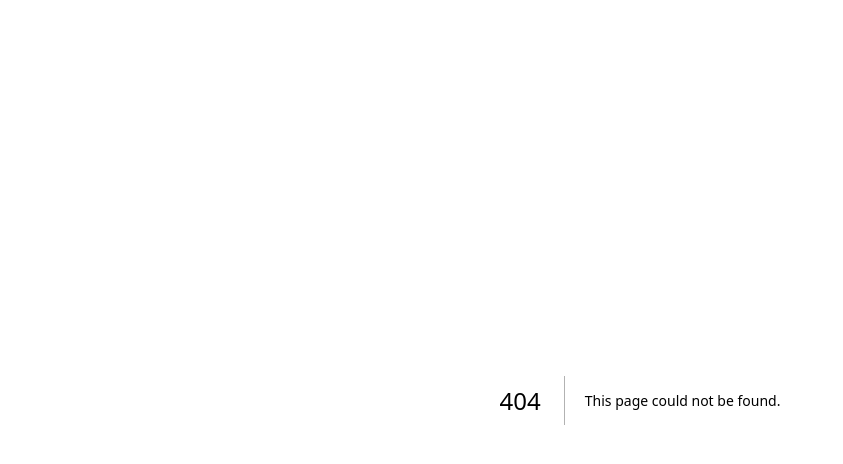
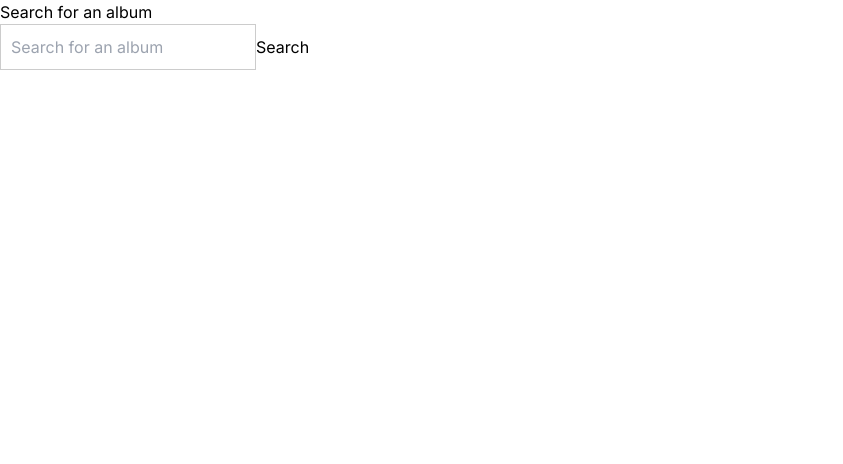
Before and after one commit to gwarzecha/spinit, a Next.js app: page /search in a window 1280 px wide. Before the commit this address had no page. Shown: the top 464 px of the page, without its empty margins (0-843 px from the left). Built offline with nearby package versions, Linux system fonts and the light colour scheme.

Commit message:
Get album enpoint working and fetching album data, set up routes/pages

```diff
--- /dev/null
+++ b/src/app/api/musicbrainz/route.ts
@@ -0,0 +1,40 @@
+import { NextResponse } from 'next/server';
+
+export async function GET(request: Request) {
+  const url = new URL(request.url);
+  const query = url.searchParams.get('query');
+  const USER_AGENT = 'SpinIt/1.0 ( gmwarzecha@tutanota.com )';
+
+  if (!query) {
+    return NextResponse.json(
+      { error: 'No query parameter provided' },
+      { status: 400 }
+    );
+  }
+
+  const musicbrainzUrl = `https://musicbrainz.org/ws/2/release?query=${encodeURIComponent(
+    query
+  )}&fmt=json`;
+
+  try {
+    const response = await fetch(musicbrainzUrl, {
+      headers: {
+        Accept: 'application/json',
+        'User-Agent': USER_AGENT,
+      },
+    });
+
+    if (!response.ok) {
+      throw new Error('Failed to fetch album data');
+    }
+
+    const data = await response.json();
+    return NextResponse.json(data);
+  } catch (error: unknown) {
+    if (error instanceof Error) {
+      return NextResponse.json({ error: error.message }, { status: 500 });
+    } else {
+      console.error('An unexpected error occurred:', error);
+    }
+  }
+}
--- a/src/app/globals.css
+++ b/src/app/globals.css
@@ -1,33 +1,3 @@
 @tailwind base;
 @tailwind components;
 @tailwind utilities;
-
-:root {
-  --foreground-rgb: 0, 0, 0;
-  --background-start-rgb: 214, 219, 220;
-  --background-end-rgb: 255, 255, 255;
-}
-
-@media (prefers-color-scheme: dark) {
-  :root {
-    --foreground-rgb: 255, 255, 255;
-    --background-start-rgb: 0, 0, 0;
-    --background-end-rgb: 0, 0, 0;
-  }
-}
-
-body {
-  color: rgb(var(--foreground-rgb));
-  background: linear-gradient(
-      to bottom,
-      transparent,
-      rgb(var(--background-end-rgb))
-    )
-    rgb(var(--background-start-rgb));
-}
-
-@layer utilities {
-  .text-balance {
-    text-wrap: balance;
-  }
-}
--- a/src/app/page.tsx
+++ b/src/app/page.tsx
@@ -1,9 +1,14 @@
 import Image from 'next/image';
+import Link from 'next/link';
+import { useState } from 'react';
 
 export default function Home() {
   return (
     <main className="flex min-h-screen flex-col items-center justify-between p-24">
-      SpinIt, a music project
+      <div>
+        <h1>SpinIt</h1>
+        <Link href="/search">Search for an album</Link>
+      </div>
     </main>
   );
 }
--- /dev/null
+++ b/src/app/search/page.tsx
@@ -0,0 +1,12 @@
+import AlbumSearch from '../../components/AlbumSearch';
+
+const SearchPage = () => {
+  return (
+    <div>
+      <h1>Search for an album</h1>
+      <AlbumSearch />
+    </div>
+  );
+};
+
+export default SearchPage;
--- /dev/null
+++ b/src/components/AlbumSearch.tsx
@@ -0,0 +1,74 @@
+// use client ensures that Next.js knows to render the component on the client-side so it can use
+// features like state management and DOM interaction
+'use client';
+
+import { useState } from 'react';
+
+const AlbumSearch = () => {
+  const [query, setQuery] = useState('');
+  const [results, setResults] = useState<any>(null);
+  const [error, setError] = useState<string | null>(null);
+
+  const handleSearch = async () => {
+    try {
+      const response = await fetch(
+        `/api/musicbrainz?query=${encodeURIComponent(query)}`
+      );
+      if (!response.ok) {
+        throw new Error('Failed to fetch album data');
+      }
+
+      const data = await response.json();
+      const exactMatches = data.releases?.filter(
+        (release: any) => release.title.toLowerCase() === query.toLowerCase()
+      );
+      setResults({ ...data, releases: exactMatches });
+    } catch (error: unknown) {
+      if (error instanceof Error) {
+        setError(error.message);
+      } else {
+        console.error('An unexpected error occurred:', error);
+      }
+    }
+  };
+
+  return (
+    <div>
+      <input
+        type="text"
+        value={query}
+        onChange={(e) => {
+          console.log(e.target.value); // Debug log
+          setQuery(e.target.value);
+        }}
+        style={{
+          padding: '10px',
+          fontSize: '16px',
+          border: '1px solid #ccc',
+        }}
+        placeholder="Search for an album"
+      />
+      <button onClick={handleSearch}>Search</button>
+
+      {error && <p>Error: {error}</p>}
+
+      {results && (
+        <div>
+          <h2>Search Results:</h2>
+          <ul>
+            {results.releases?.map((release: any) => (
+              <li key={release.id}>
+                <strong>{release.title}</strong> by{' '}
+                {release['artist-credit']
+                  ?.map((credit: any) => credit.name)
+                  .join(', ')}
+              </li>
+            ))}
+          </ul>
+        </div>
+      )}
+    </div>
+  );
+};
+
+export default AlbumSearch;
```
